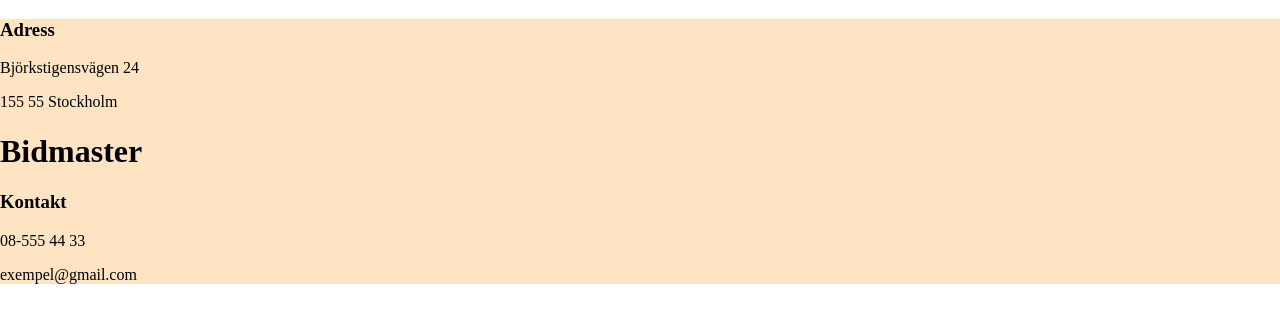
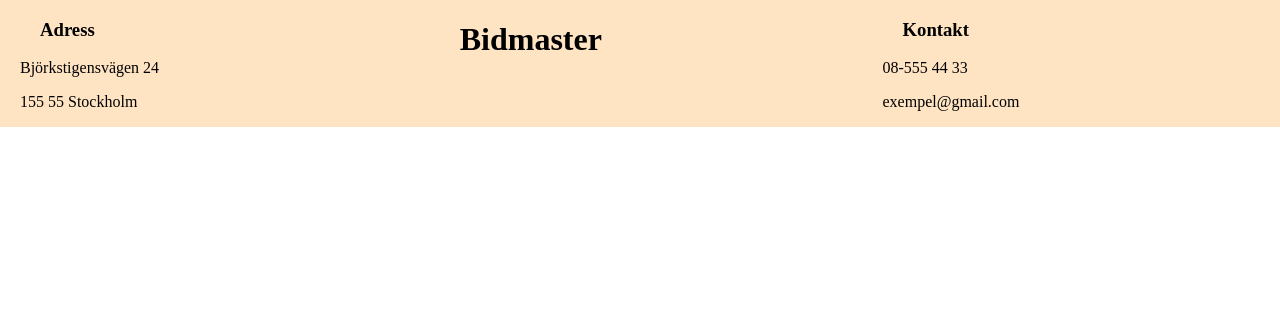
Before and after one commit to EmmaMargit/Grupp2_auction_site, a React (Vite) app: page / in a window 1280 px wide. Shown: the top 322 px of the page. Built offline with nearby package versions, Linux system fonts and the light colour scheme.

Commit message:
designat cssen för footern

```diff
--- a/src/components/boilerplats/Footer.jsx
+++ b/src/components/boilerplats/Footer.jsx
@@ -22,7 +22,7 @@ const Footer = () => {
                 </div>
 
                 {/* Kontakt containern */}
-                <div className={styles.contactcontainer}>
+                <div className={styles.contactContainer}>
                     <h3 className={styles.contactHeader}>Kontakt</h3>
                     <p className={styles.phoneNumber}>08-555 44 33</p>
                     <p className={styles.emailAdress}>exempel@gmail.com</p>
--- a/src/stylesheet/Footer.module.css
+++ b/src/stylesheet/Footer.module.css
@@ -1,6 +1,24 @@
-
 .footer {
     background-color: bisque;
     width: 100%;
-    box-sizing: border-box;
+    display: flex;
+    justify-content: space-between;
 }
+.footerChild {
+    display: flex;
+    flex-direction: row;
+    width: 100%;
+}
+
+.adressContainer,
+.bidmasterContainer,
+.contactContainer {
+    flex-grow: 1; /* Alla container-element expanderar för att fylla hela bredden av .footerChild */
+    margin: 0 20px; /* Exempel på marginaler mellan container-elementen */
+}
+
+.adressHeader,
+.bidmasterTitle,
+.contactHeader {
+    margin-left: 20px; /* Lägger till vänstermarginal */
+}
```
